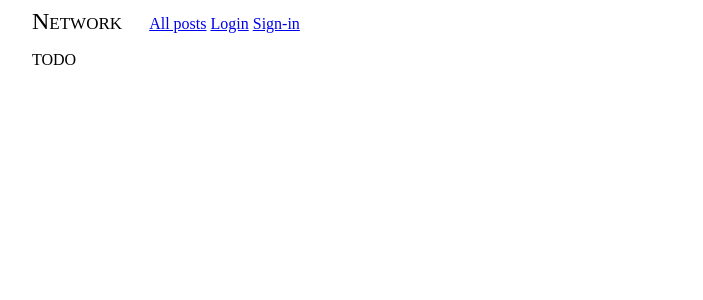
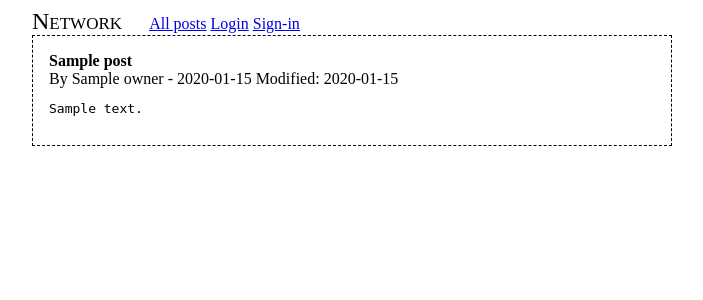
Before and after one commit to mbivert/django-network, a Django app: template networksite/network/templates/network/posts.html in a window 1280 px wide. Shown: the top 300 px of the page, without its empty margins (288-991 px from the left). Run offline with Django 4.2, Linux system fonts and the light colour scheme; the template is opened without the code that fills it: most values are stand-ins (such as "Sample title", 1, 10 or a date in 2020).

Commit message:
basic post listing; form for new post (unwired yet)

```diff
--- a/networksite/network/templates/network/main.html
+++ b/networksite/network/templates/network/main.html
@@ -25,7 +25,7 @@
 				font-size         : 1.5em;
 				margin-right      : 1em;
 			}
-			.add-post-form > .content {
+			.add-post-form .content {
 				width  : 100%;
 				height : 5em;
 			}
--- /dev/null
+++ b/networksite/network/templates/network/post.html
@@ -0,0 +1,15 @@
+<div class="post">
+	<div>
+		<span class="name">{{ post.name }}</span>
+	</div>
+	<div>
+		By <span class="author">{{ post.owner }}</span> -
+		<span class="cdate">{{ post.cdate }}</span>
+		{% if post.mdate != post.cdate %}
+		<span>
+			Modified: <span class="mdate">{{ post.mdate }}</span>
+		</span>
+		{% endif %}
+	</div>
+	<pre class="content">{{ post.content }}</pre>
+</div>
--- a/networksite/network/templates/network/posts.html
+++ b/networksite/network/templates/network/posts.html
@@ -2,6 +2,16 @@
 
 {% block content %}
 
-<p>TODO</p>
-
+{% if user.is_authenticated %}
+	<form action="{% url 'network:new' %}" method="POST" class="add-post-form">
+		{% csrf_token %}
+		{{ params.form }}
+		<button type="submit" class="submit-post">Post</button>
+	</form>
+{% endif %}
+{% if params.posts %}
+	{% for post in params.posts %}
+		{% include "network/post.html" %}
+	{% endfor %}
+{% endif %}
 {% endblock %}
--- a/networksite/network/urls.py
+++ b/networksite/network/urls.py
@@ -5,7 +5,8 @@ from django.contrib.auth.views import LoginView, LogoutView
 app_name = 'network'
 
 urlpatterns = [
-	path('',      views.home, name='home'),
+	path('',      views.HomeView.as_view(), name='home'),
+	path('new/',  views.HomeView.as_view(), name='new'), # TODO
 	path('login/', LoginView.as_view(
 			template_name='network/login.html',
 			redirect_authenticated_user=True,
```
Also changed, not shown: networksite/network/forms.py (+13 -1 lines), networksite/network/templates/network/form_post.html (added, +8 -0 lines), networksite/network/views.py (+13 -4 lines), networksite/db.sqlite3, networksite/network/utils.py (line endings or trailing spaces).
